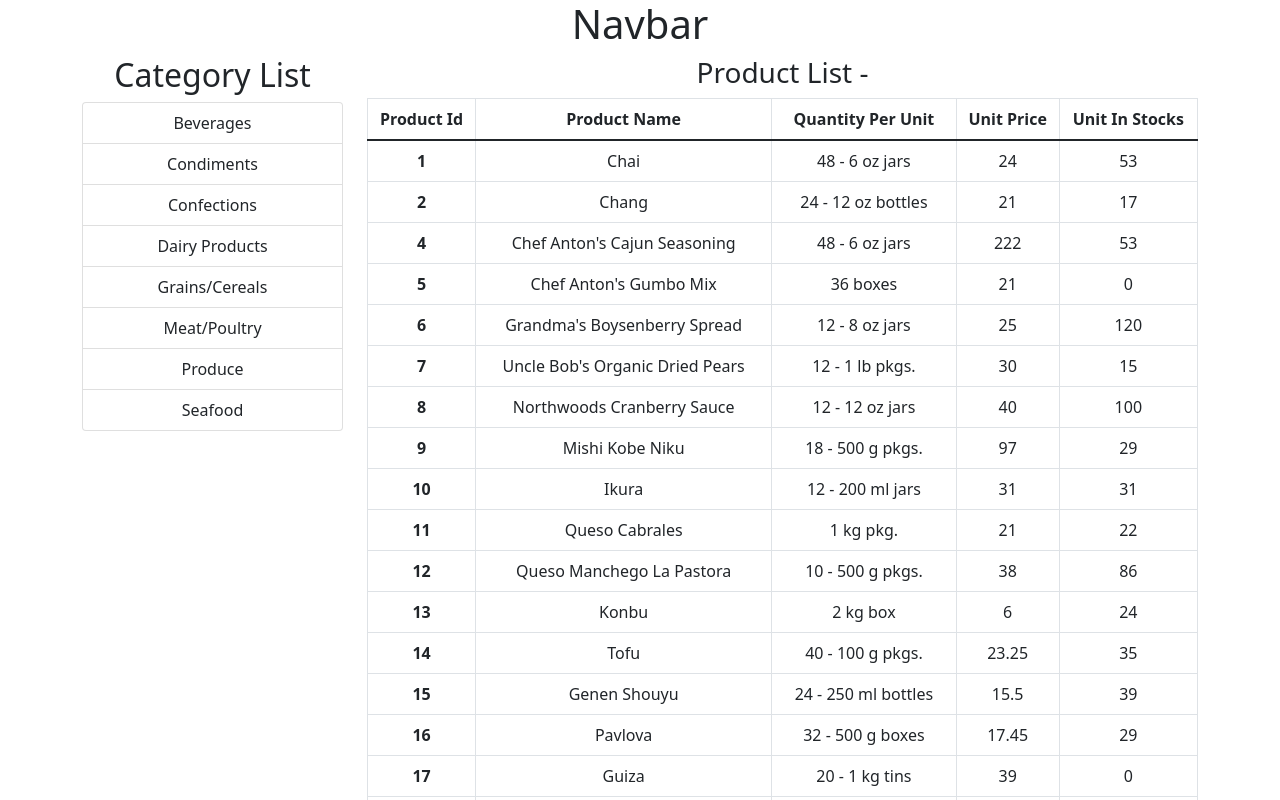
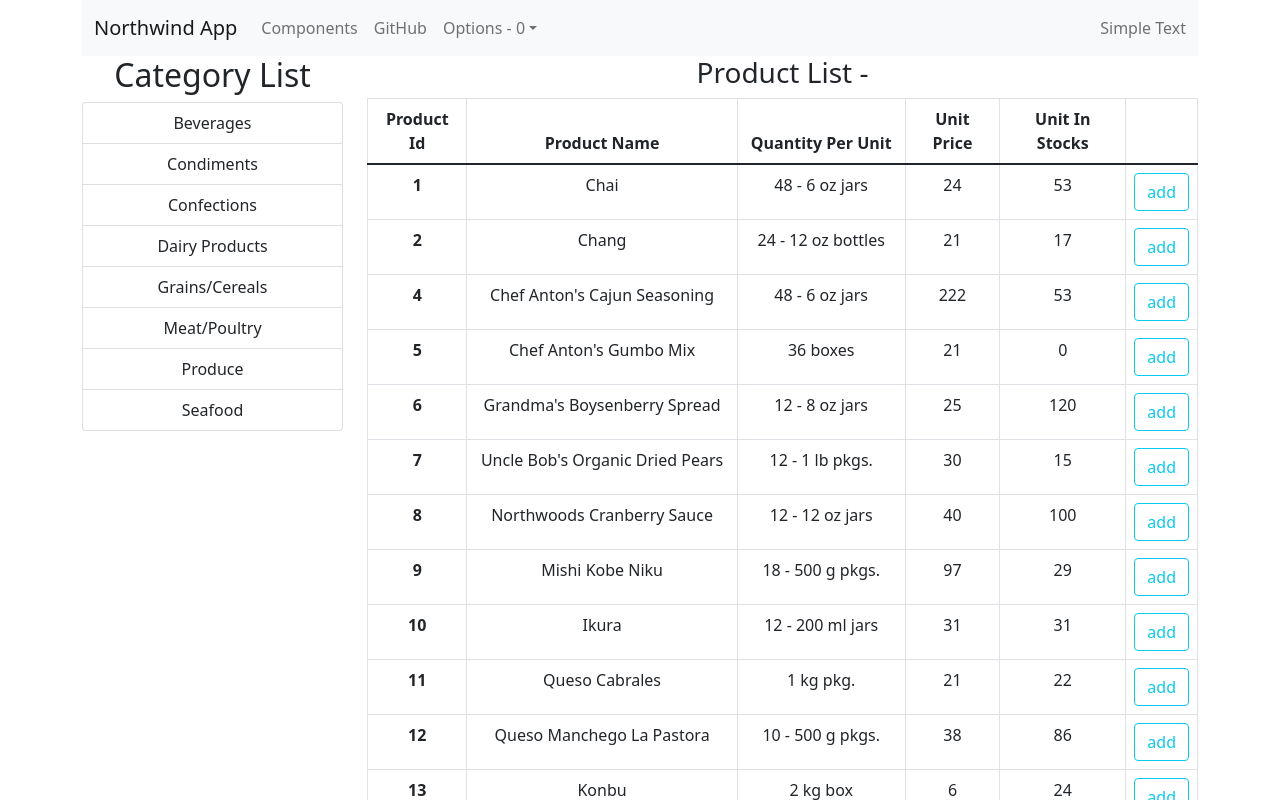
Before and after one commit to GunelYusuf/Category_Product_List_React, a React (Create React App) app: page / in a window 1280 px wide. Shown: the top 800 px of the page. Built offline with nearby package versions, Linux system fonts and the light colour scheme; data requests are answered from the project's data file.

Commit message:
adding the product to the basket

```diff
--- a/src/App.js
+++ b/src/App.js
@@ -1,6 +1,6 @@
 import React, {Component} from 'react';
 import './App.css';
-import Navbar from  "./components/Navbar";
+import Navi from "./components/Navi";
 import CategoryList from "./components/CategoryList";
 import ProductList from "./components/ProductList";
 import {Container,Row,Col} from "reactstrap";
@@ -8,7 +8,7 @@ import {Container,Row,Col} from "reactstrap";
 
 class App extends Component {
 
-  state={currentCategory:"", products:[] };
+  state={currentCategory:"", products:[], cart:[] };
 
    componentDidMount() {
        this.getProducts();
@@ -20,12 +20,24 @@ class App extends Component {
        {
            url += '?categoryId='+categoryId;
        }
-
-
-      fetch(url)
+          fetch(url)
           .then(response => response.json())
           .then(data => this.setState({products:data}));
     };
+
+    addToCart= (product) =>{
+      let newCart= this.state.cart;
+      var addedProduct= newCart.find(p => p.product.id===product.id);
+      if (addedProduct)
+      {
+          addedProduct.quantity+=1;
+      }
+      else
+      {
+          newCart.push({product:product,quantity:1});
+      }
+        this.setState({cart:newCart});
+    }
 
     changeCategory = category => {
         this.setState({currentCategory: category.categoryName});
@@ -37,17 +49,18 @@ class App extends Component {
         return (
            <div className="App">
                 <Container>
-                    <Row>
-                        <Navbar/>
-                    </Row>
+                   <Navi cart={this.state.cart}/>
                     <Row>
                         <Col xs="3">
                             <CategoryList currentCategory={this.state.currentCategory} changeCategory={this.changeCategory} info={categoryInfo} />
                         </Col>
                         <Col xs="9">
-                            <ProductList products={this.state.products} currentCategory={this.state.currentCategory} info={productInfo}/>
+                            <ProductList
+                                products={this.state.products}
+                                currentCategory={this.state.currentCategory}
+                                info={productInfo}
+                                addToCart={this.addToCart}/>
                         </Col>
-
                     </Row>
                 </Container>
             </div>
--- a/src/components/CategoryList.js
+++ b/src/components/CategoryList.js
@@ -24,7 +24,7 @@ class CategoryList extends Component {
                 {/*<h4>{this.props.info.test}</h4>*/}
                   <ListGroup>
                       {this.state.categories.map(category =>
-                          <ListGroupItem
+                          <ListGroupItem active={category.categoryName===this.props.currentCategory? true : false}
                             onClick={() => this.props.changeCategory(category)}
                             key={category.id}
                           >
--- a/src/components/Navbar.js
+++ /dev/null
@@ -1,13 +0,0 @@
-import React, {Component} from 'react';
-
-class Navbar extends Component {
-    render() {
-        return (
-            <div>
-                    <h1>Navbar</h1>
-            </div>
-        );
-    }
-}
-
-export default Navbar;
--- /dev/null
+++ b/src/components/Navi.js
@@ -0,0 +1,91 @@
+import React, {Component} from 'react';
+import  {
+    Collapse,
+    Navbar,
+    NavbarToggler,
+    NavbarBrand,
+    Nav,
+    NavItem,
+    NavLink,
+    UncontrolledDropdown,
+    DropdownMenu,
+    DropdownToggle,
+    DropdownItem,
+    NavbarText } from 'reactstrap';
+
+
+ export default class Navi extends React.Component {
+    constructor(props) {
+        super(props);
+
+        this.toggle = this.toggle.bind(this);
+        this.state = {
+            isOpen: false
+        };
+     }
+       toggle(){
+            this.setState({
+                isOpen: !this.state.isOpen
+            });
+        }
+
+    render() {
+        return (
+            <div>
+                 <Navbar
+                    color="light"
+                    expand="md"
+                    light
+                >
+                    <NavbarBrand href="/">
+                      Northwind App
+                    </NavbarBrand>
+                    <NavbarToggler onClick={this.toggle} />
+                    <Collapse isOpen={this.state.isOpen} navbar>
+                        <Nav
+                            className="me-auto"
+                            navbar
+                        >
+                            <NavItem>
+                                <NavLink href="/components/">
+                                    Components
+                                </NavLink>
+                            </NavItem>
+                            <NavItem>
+                                <NavLink href="https://github.com/reactstrap/reactstrap">
+                                    GitHub
+                                </NavLink>
+                            </NavItem>
+                            <UncontrolledDropdown
+                                inNavbar
+                                nav
+                            >
+                                <DropdownToggle
+                                    caret
+                                    nav
+                                >
+                                    Options - {this.props.cart.length}
+                                </DropdownToggle>
+                                <DropdownMenu >
+                                    <DropdownItem>
+                                        Option 1
+                                    </DropdownItem>
+                                    <DropdownItem>
+                                        Option 2
+                                    </DropdownItem>
+                                    <DropdownItem divider />
+                                    <DropdownItem>
+                                        Reset
+                                    </DropdownItem>
+                                </DropdownMenu>
+                            </UncontrolledDropdown>
+                        </Nav>
+                        <NavbarText>
+                            Simple Text
+                        </NavbarText>
+                    </Collapse>
+                </Navbar>
+            </div>
+        );
+    }
+}
--- a/src/components/ProductList.js
+++ b/src/components/ProductList.js
@@ -1,7 +1,8 @@
 import React, {Component} from 'react';
-import {Table} from 'reactstrap';
+import {Table, Button} from 'reactstrap';
 
 class ProductList extends Component {
+
     render() {
         return (
             <div>
@@ -14,6 +15,7 @@ class ProductList extends Component {
                         <th>Quantity Per Unit</th>
                         <th>Unit Price</th>
                         <th>Unit In Stocks</th>
+                        <th></th>
                     </tr>
                     </thead>
                     <tbody>
@@ -24,6 +26,11 @@ class ProductList extends Component {
                             <td> {product.quantityPerUnit} </td>
                             <td> {product.unitPrice} </td>
                             <td> {product.unitsInStock} </td>
+                            <td> <Button onClick={() => this.props.addToCart(product)}
+                                color="info"
+                                outline>
+                              add
+                            </Button></td>
                         </tr>
                         ))}
                     </tbody>
```
